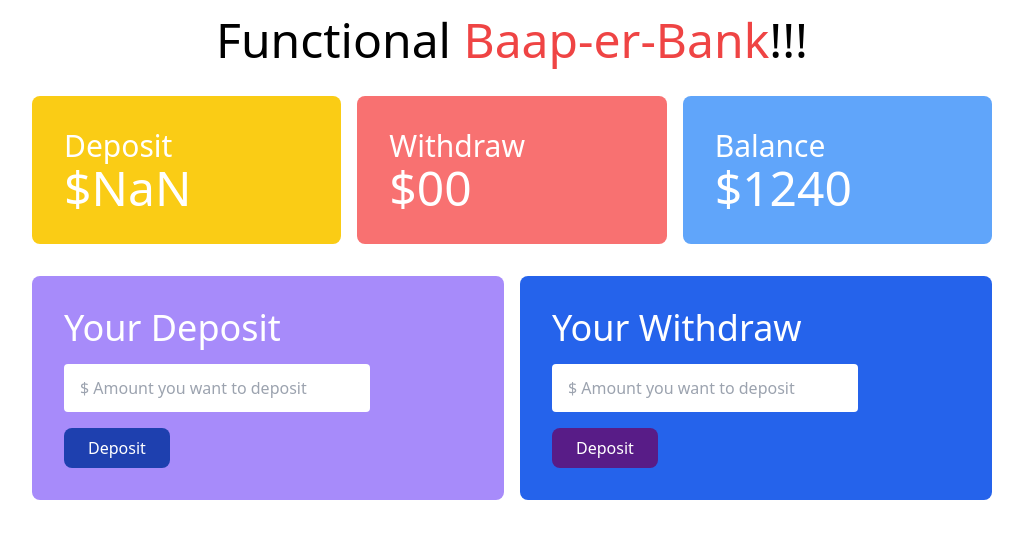
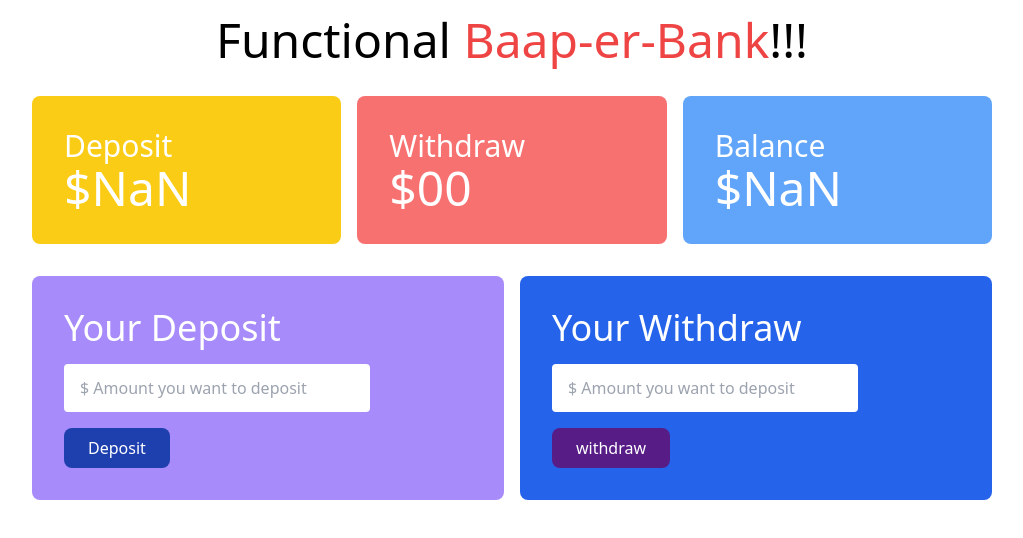
Before and after one commit to shafrinahamed97/baperr-bank-recap, a plain HTML site: page index.html in a window 1280 px wide. Both pictures are taken after a click on the button "Deposit". Shown: the whole page, without its empty margins (128-1151 px from the left). Drawn offline with nearby package versions, Linux system fonts and the light colour scheme.

Commit message:
finished deposit site

```diff
--- a/index.html
+++ b/index.html
@@ -25,7 +25,7 @@
 
                 </div>
                 <div class="bg-blue-400 p-8 rounded-lg"> <h4 class="text-3xl">Balance</h4>
-                    <h2 class="text-5xl font-medium">$<span id="balance-total"></span>1240</h2>
+                    <h2 class="text-5xl font-medium">$<span id="balance-total">1240</span></h2>
 
                 </div>
 
@@ -42,7 +42,7 @@
                 <div class="bg-blue-600 p-8 rounded-lg">
                     <h3 class="text-4xl text-white mb-4">Your Withdraw</h3>
                     <input class="w-3/4 px-4 py-3 rounded block" type="text" placeholder="$ Amount you want to deposit">
-                    <button id="btn-withdraw" class="bg-purple-900 px-6 py-2 text-white front-medium hover:bg-fuchsia-500 rounded-lg mt-4">Deposit</button>
+                    <button id="btn-withdraw" class="bg-purple-900 px-6 py-2 text-white front-medium hover:bg-fuchsia-500 rounded-lg mt-4">withdraw</button>
                 </div>
 
             </div>
@@ -50,5 +50,6 @@
         </section>
     </main>
     <script src="js/deposit.js"></script>
+    <script src="js/withdraw.js"></script>
 </body>
 </html>
--- a/js/deposit.js
+++ b/js/deposit.js
@@ -5,6 +5,8 @@
   3. clear the depsoit input filed after getting the value
   4. get the previous deposit total
   5. calculate new deposit total and set the value to the deposit the value
+  6.  get current balance.
+  7. calculate the new balance and set it to the balance total element
 */
 
 // Step-1:
@@ -29,6 +31,14 @@
     const newDepositTotal = previousDepositTotal + newDepositAmount;
     depositTotalElement.innerText = newDepositTotal;
 
+    // step-6:
+    const balanceTotalElement = document.getElementById('balance-total');
+    const previousBalanceTotalString = balanceTotalElement.innerText;
+    const previousBalanceTotalAmount = parseFloat(previousBalanceTotalString);
+
+    // step-7:
+    const newBalanceTotal = previousBalanceTotalAmount+newDepositAmount;
+    balanceTotalElement.innerText = newBalanceTotal;
 
 
 
--- /dev/null
+++ b/js/withdraw.js
@@ -0,0 +1,7 @@
+/*
+   1. add event handler with the withdraw button
+
+*/
+ document.getElementById('btn-withdraw').addEventListener('click', function(){
+
+ })
```
